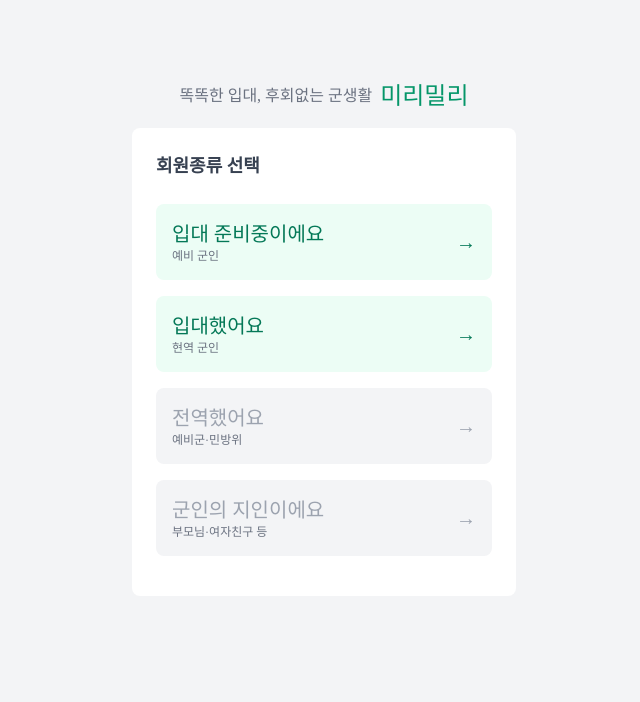
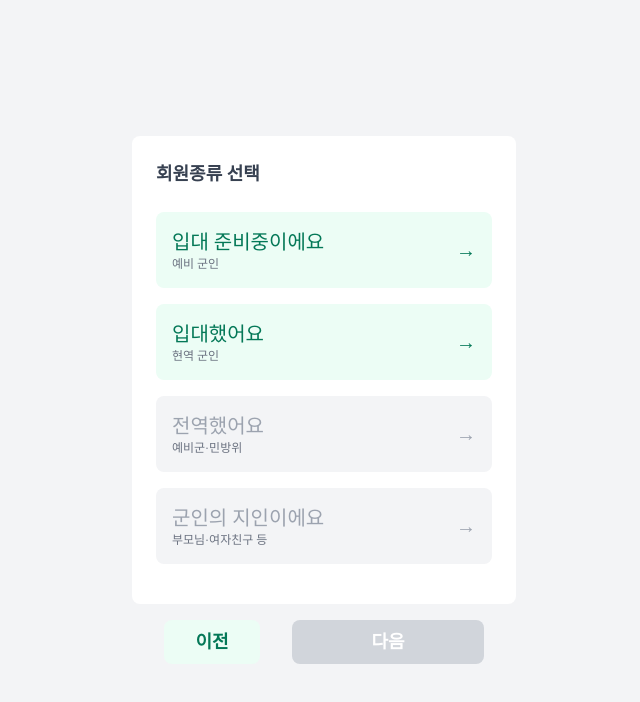
Before and after one commit to jaeminahn/mirimili-frontend, a React (Create React App) app: page /auth/signup in a window 1280 px wide. Shown: the top 702 px of the page, without its empty margins (316-956 px from the left). Built offline with nearby package versions, Linux system fonts and the light colour scheme; a web font is replaced by a local one.

Commit message:
updated member type

```diff
--- a/src/components/organisms/signup/SetMember.tsx
+++ b/src/components/organisms/signup/SetMember.tsx
@@ -1,4 +1,4 @@
-import { ChangeEvent } from "react";
+import { ChangeEvent, useEffect } from "react";
 import { SignUpFormType } from "../../routes/Auth/SignUp";
 
 type SetMemberProps = {
@@ -6,62 +6,80 @@
   changed: (
     key: keyof SignUpFormType
   ) => (e: ChangeEvent<HTMLInputElement>) => void;
-  goToNextStep: () => void;
+  setCanProceed: (value: boolean) => void;
+  step: number;
 };
 
 export default function SetMember({
   form,
   changed,
-  goToNextStep,
+  setCanProceed,
+  step,
 }: SetMemberProps) {
+  useEffect(() => {
+    if (step !== 2) return;
+    setCanProceed(form.memberType !== -1);
+  }, [form.memberType, step, setCanProceed]);
+
+  const handleSelect = (value: number) => {
+    const nextValue = form.memberType === value ? -1 : value;
+    const syntheticEvent = {
+      target: { value: nextValue },
+    } as unknown as ChangeEvent<HTMLInputElement>;
+    changed("memberType")(syntheticEvent);
+  };
+
+  const isSelected = (value: number) => form.memberType === value;
+
+  const baseStyle =
+    "flex items-center justify-between p-4 mb-4 text-xl font-normal rounded-lg bg-white border border-gray-300";
+  const grayText = "text-gray-400";
+  const emeraldText = "text-emerald-700";
+
   return (
     <div className="flex flex-col p-6 bg-white rounded-lg w-96">
       <h2 className="mb-6 text-lg font-bold text-gray-700">회원종류 선택</h2>
 
       <button
-        className="flex items-center justify-between p-4 mb-4 text-xl font-normal rounded-lg cursor-not-allowed text-emerald-700 bg-emerald-50"
-        disabled
+        onClick={() => handleSelect(0)}
+        className={`${baseStyle} ${
+          isSelected(0) ? "bg-emerald-50 border-emerald-500" : ""
+        }`}
       >
-        <div className="flex flex-col w-3/4 text-left">
-          <div className="font-get">입대 준비중이에요</div>
-          <div className="text-xs text-gray-500">예비 군인</div>
+        <div className={`flex flex-col w-3/4 text-left ${grayText}`}>
+          <div className={`font-get ${isSelected(0) ? emeraldText : ""}`}>
+            입대 전이에요
+          </div>
+          <div className="text-xs">입대 전 회원</div>
         </div>
-        <span className="text-emerald-700">→</span>
       </button>
 
       <button
-        onClick={goToNextStep}
-        className="flex items-center justify-between p-4 mb-4 text-xl font-normal rounded-lg text-emerald-700 bg-emerald-50 hover:bg-emerald-200"
+        onClick={() => handleSelect(1)}
+        className={`${baseStyle} ${
+          isSelected(1) ? "bg-emerald-50 border-emerald-500" : ""
+        }`}
       >
-        <div className="flex flex-col w-3/4 text-left">
-          <div className="font-get">입대했어요</div>
-          <div className="text-xs font-normal text-gray-500">현역 군인</div>
+        <div className={`flex flex-col w-3/4 text-left ${grayText}`}>
+          <div className={`font-get ${isSelected(1) ? emeraldText : ""}`}>
+            입대했어요
+          </div>
+          <div className="text-xs">현역 군인 회원</div>
         </div>
-        <span>→</span>
       </button>
 
       <button
-        className="flex items-center justify-between p-4 mb-4 text-xl font-normal text-gray-400 bg-gray-100 rounded-lg cursor-not-allowed"
-        disabled
+        onClick={() => handleSelect(2)}
+        className={`${baseStyle} ${
+          isSelected(2) ? "bg-emerald-50 border-emerald-500" : ""
+        }`}
       >
-        <div className="flex flex-col w-3/4 text-left">
-          <div className="font-get">전역했어요</div>
-          <div className="text-xs font-normal text-gray-500">예비군·민방위</div>
+        <div className={`flex flex-col w-3/4 text-left ${grayText}`}>
+          <div className={`font-get ${isSelected(2) ? emeraldText : ""}`}>
+            전역했어요
+          </div>
+          <div className="text-xs">예비군·민방위</div>
         </div>
-        <span className="text-gray-400">→</span>
-      </button>
-
-      <button
-        className="flex items-center justify-between p-4 mb-4 text-xl font-normal text-gray-400 bg-gray-100 rounded-lg cursor-not-allowed"
-        disabled
-      >
-        <div className="flex flex-col w-3/4 text-left">
-          <div className="font-get">군인의 지인이에요</div>
-          <div className="text-xs font-normal text-gray-500">
-            부모님·여자친구 등
-          </div>
-        </div>
-        <span className="text-gray-400">→</span>
       </button>
     </div>
   );
--- /dev/null
+++ b/src/components/organisms/signup/TermsandConditions.tsx
@@ -0,0 +1,68 @@
+import { ChangeEvent } from "react";
+import { SignUpFormType } from "../../routes/Auth/SignUp";
+
+type SetMemberProps = {
+  form: SignUpFormType;
+  changed: (
+    key: keyof SignUpFormType
+  ) => (e: ChangeEvent<HTMLInputElement>) => void;
+  goToNextStep: () => void;
+};
+
+export default function TermsandConditions({
+  form,
+  changed,
+  goToNextStep,
+}: SetMemberProps) {
+  return (
+    <div className="flex flex-col p-6 bg-white rounded-lg w-96">
+      <h2 className="mb-6 text-lg font-bold text-gray-700">회원종류 선택</h2>
+
+      <button
+        className="flex items-center justify-between p-4 mb-4 text-xl font-normal rounded-lg cursor-not-allowed text-emerald-700 bg-emerald-50"
+        disabled
+      >
+        <div className="flex flex-col w-3/4 text-left">
+          <div className="font-get">입대 준비중이에요</div>
+          <div className="text-xs text-gray-500">예비 군인</div>
+        </div>
+        <span className="text-emerald-700">→</span>
+      </button>
+
+      <button
+        onClick={goToNextStep}
+        className="flex items-center justify-between p-4 mb-4 text-xl font-normal rounded-lg text-emerald-700 bg-emerald-50 hover:bg-emerald-200"
+      >
+        <div className="flex flex-col w-3/4 text-left">
+          <div className="font-get">입대했어요</div>
+          <div className="text-xs font-normal text-gray-500">현역 군인</div>
+        </div>
+        <span>→</span>
+      </button>
+
+      <button
+        className="flex items-center justify-between p-4 mb-4 text-xl font-normal text-gray-400 bg-gray-100 rounded-lg cursor-not-allowed"
+        disabled
+      >
+        <div className="flex flex-col w-3/4 text-left">
+          <div className="font-get">전역했어요</div>
+          <div className="text-xs font-normal text-gray-500">예비군·민방위</div>
+        </div>
+        <span className="text-gray-400">→</span>
+      </button>
+
+      <button
+        className="flex items-center justify-between p-4 mb-4 text-xl font-normal text-gray-400 bg-gray-100 rounded-lg cursor-not-allowed"
+        disabled
+      >
+        <div className="flex flex-col w-3/4 text-left">
+          <div className="font-get">군인의 지인이에요</div>
+          <div className="text-xs font-normal text-gray-500">
+            부모님·여자친구 등
+          </div>
+        </div>
+        <span className="text-gray-400">→</span>
+      </button>
+    </div>
+  );
+}
--- a/src/components/routes/Auth/SignUp.tsx
+++ b/src/components/routes/Auth/SignUp.tsx
@@ -1,6 +1,7 @@
 import { useState, ChangeEvent, useEffect } from "react";
 import { useNavigate } from "react-router-dom";
 import { useAuth } from "../../../contexts";
+import TermsandConditions from "../../organisms/signup/TermsandConditions";
 import SetMember from "../../organisms/signup/SetMember";
 import SetPhonePassword from "../../organisms/signup/SetPhonePassword";
 import SetNickname from "../../organisms/signup/SetNickname";
@@ -15,6 +16,7 @@
 } from "../../../utils/calculateDate";
 
 export type SignUpFormType = {
+  memberType: number;
   tel: string;
   password: string;
   nick: string;
@@ -30,6 +32,7 @@
 
 const today = new Date();
 const initialFormState: SignUpFormType = {
+  memberType: -1,
   tel: "",
   password: "",
   nick: "",
@@ -84,17 +87,23 @@
   // }, [form]);
 
   return (
-    <div className="flex flex-col items-center justify-start w-screen h-screen bg-gray-100">
-      <div className="flex items-center gap-2 mt-20 mb-4">
-        <p className="text-base text-gray-500 font-get">
-          똑똑한 입대, 후회없는 군생활
-        </p>
-        <p className="text-2xl text-emerald-600 font-get">미리밀리</p>
-      </div>
+    <div className="flex flex-col items-center justify-center w-screen h-screen bg-gray-100">
       <div className={`${step === 1 ? "" : "hidden"}`}>
-        <SetMember form={form} changed={changed} goToNextStep={goToNextStep} />
+        <TermsandConditions
+          form={form}
+          changed={changed}
+          goToNextStep={goToNextStep}
+        />
       </div>
       <div className={`${step === 2 ? "" : "hidden"}`}>
+        <SetMember
+          form={form}
+          changed={changed}
+          setCanProceed={setCanProceed}
+          step={step}
+        />
+      </div>
+      <div className={`${step === 3 ? "" : "hidden"}`}>
         <SetPhonePassword
           form={form}
           changed={changed}
@@ -102,7 +111,7 @@
           step={step}
         />
       </div>
-      <div className={`${step === 3 ? "" : "hidden"}`}>
+      <div className={`${step === 4 ? "" : "hidden"}`}>
         <SetNickname
           form={form}
           changed={changed}
@@ -110,7 +119,7 @@
           step={step}
         />
       </div>
-      <div className={`${step === 4 ? "" : "hidden"}`}>
+      <div className={`${step === 5 ? "" : "hidden"}`}>
         <SetTypeAndStartDate
           form={form}
           changed={changed}
@@ -119,7 +128,7 @@
           step={step}
         />
       </div>
-      <div className={`${step === 5 ? "" : "hidden"}`}>
+      <div className={`${step === 6 ? "" : "hidden"}`}>
         <SetDetailDate
           form={form}
           changed={changed}
@@ -128,7 +137,7 @@
           step={step}
         />
       </div>
-      <div className={`${step === 6 ? "" : "hidden"}`}>
+      <div className={`${step === 7 ? "" : "hidden"}`}>
         <SetMosAndUnit
           form={form}
           changed={changed}
@@ -136,9 +145,9 @@
           step={step}
         />
       </div>
-      {step > 1 && (
+      {step >= 1 && (
         <div className="flex items-center justify-between mt-4 w-80">
-          {step > 1 && (
+          {step >= 1 && (
             <button
               onClick={goToPreviousStep}
               className="w-24 py-2 text-lg font-semibold rounded-lg text-emerald-700 bg-emerald-50 hover:bg-emerald-300"
@@ -146,7 +155,7 @@
               이전
             </button>
           )}
-          {step < 6 ? (
+          {step < 7 ? (
             <button
               onClick={goToNextStep}
               className={`w-48 py-2 text-lg font-semibold text-white rounded-lg ${
```
